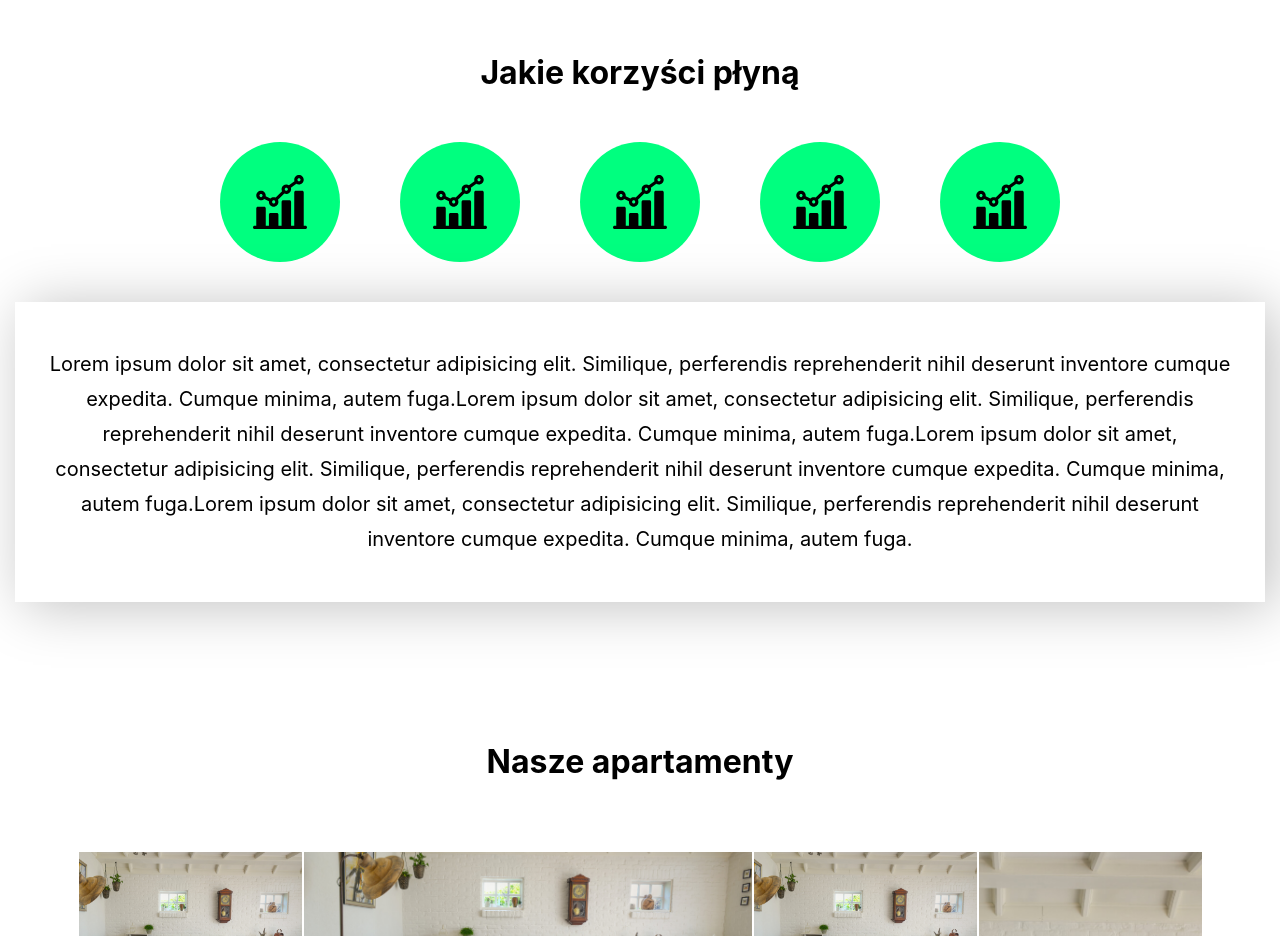
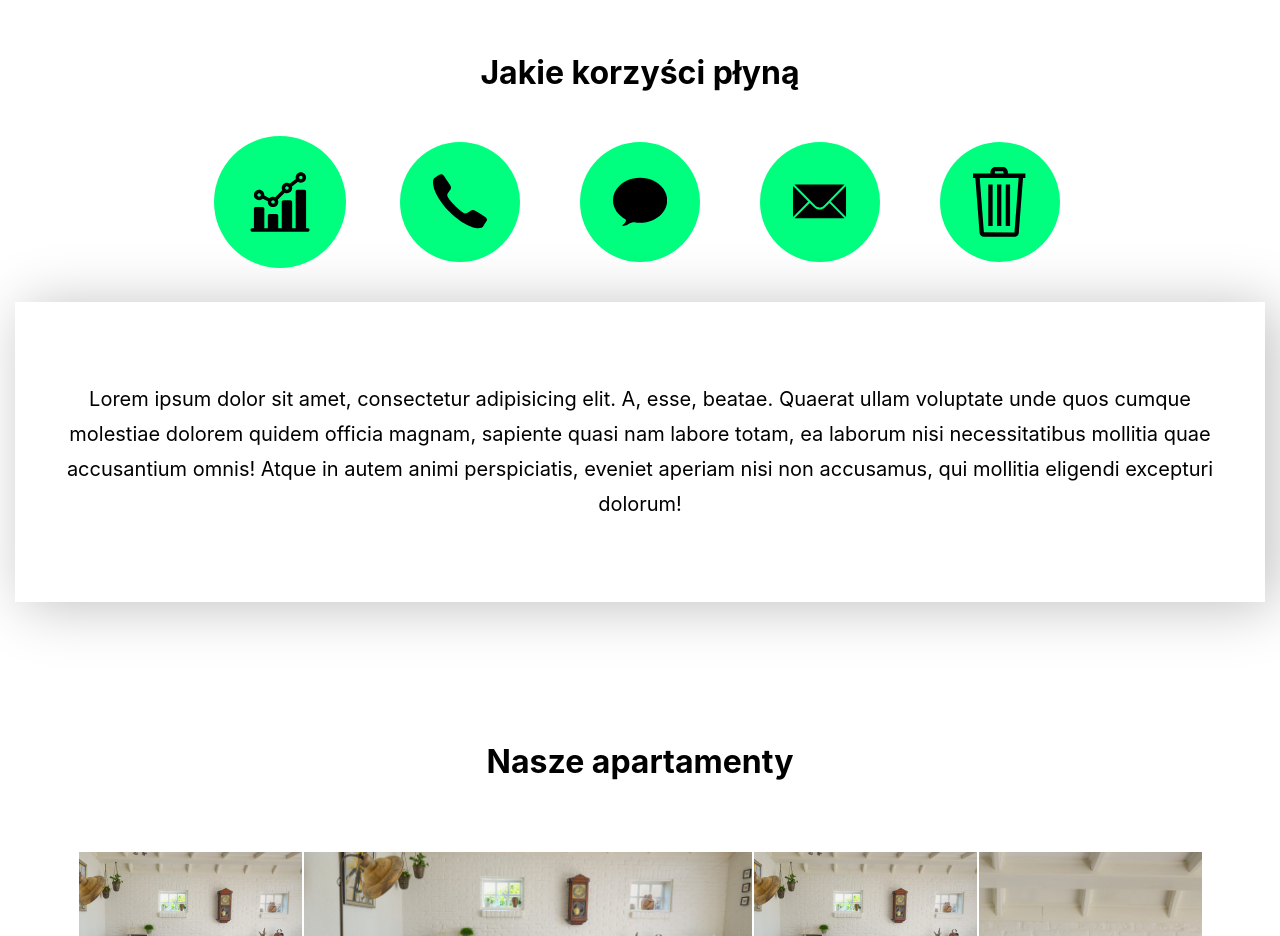
Before and after one commit to frodo33/extar-website, a React (Create React App) app: page / in a window 1280 px wide. Shown: the part 2100-3036 px from the top of the page. Built offline with nearby package versions, Linux system fonts and the light colour scheme.

Commit message:
rewrite title as component and actualize, made benefits mechanism

```diff
--- /dev/null
+++ b/src/components/SectionTitle.js
@@ -0,0 +1,18 @@
+import React from 'react';
+import styled from 'styled-components/macro';
+
+export const SectionTitle = ({ title, withTip }) => {
+	return (
+		<SectionTitleWrapper withTip={withTip} >{title}</SectionTitleWrapper>
+	)
+}
+const SectionTitleWrapper = styled.h1`
+	font-size: 2.4rem;
+	margin: 30px 0;
+	${ ({ withTip }) => withTip && 'margin: 50px 0 0 0' };
+	@media screen and (min-width: 768px) {
+		font-size: 3.2rem;
+		margin: 50px 0;
+		${ ({ withTip }) => withTip && 'margin: 50px 0 15px 0' };
+	}
+`;
--- a/src/components/sections/AboutUs.js
+++ b/src/components/sections/AboutUs.js
@@ -1,24 +1,16 @@
 import React from 'react';
 import styled from 'styled-components/macro';
 
+import { SectionTitle } from 'components/SectionTitle';
+
 import pic1 from 'assets/about_us/pic_1.jpg';
 import pic2 from 'assets/about_us/pic_2.jpg';
-
-const SectionTitle = styled.h1`
-	font-size: 2.4rem;
-	margin: 30px 0;
-	@media screen and (min-width: 768px) {
-		font-size: 3.2rem;
-		margin: 50px 0;
-	}
-`;
-
 
 export const AboutUs = () => {
 	return (
 		<AboutUsSection>
 			<div className="container">
-				<SectionTitle>Dlaczego my?</SectionTitle>
+				<SectionTitle title={'Dlaczego my?'} />
 				<ArticleWrapper>
 					<figure>
 						<ArticlePicture>
--- a/src/components/sections/Apartments.js
+++ b/src/components/sections/Apartments.js
@@ -1,23 +1,15 @@
 import React from 'react';
 import styled from 'styled-components/macro';
 
+import { SectionTitle } from 'components/SectionTitle';
+
 import banner from 'assets/header.jpg';
-
-const SectionTitle = styled.h1`
-	font-size: 2.4rem;
-	margin: 30px 0;
-	@media screen and (min-width: 768px) {
-		font-size: 3.2rem;
-		margin: 50px 0;
-	}
-`;
-
 
 export const Apartments = () => {
 	return (
 		<ApartmentsSection>
 			<div className="container">
-				<SectionTitle>Nasze apartamenty</SectionTitle>
+				<SectionTitle title={'Nasze apartamenty'} />
 				<Gallery>
 					<div className="pic pic1"><div className="bg"></div></div>
 					<div className="pic pic2"><div className="bg"></div></div>
--- a/src/components/sections/Benefits.js
+++ b/src/components/sections/Benefits.js
@@ -1,46 +1,73 @@
-import React from 'react';
+import React, { useState, useEffect } from 'react';
 import styled from 'styled-components/macro';
 
 import Icon from 'components/Icon';
+import { SectionTitle } from 'components/SectionTitle';
 
-const SectionTitle = styled.h1`
-	font-size: 2.4rem;
-	margin: 30px 0;
-	@media screen and (min-width: 768px) {
-		font-size: 3.2rem;
-		margin: 50px 0;
+const benefits = [
+	{
+		iconName: 'report',
+		text: 'Lorem ipsum dolor sit amet, consectetur adipisicing elit. A, esse, beatae. Quaerat ullam voluptate unde quos cumque molestiae dolorem quidem officia magnam, sapiente quasi nam labore totam, ea laborum nisi necessitatibus mollitia quae accusantium omnis! Atque in autem animi perspiciatis, eveniet aperiam nisi non accusamus, qui mollitia eligendi excepturi dolorum!',
+	},
+	{
+		iconName: 'phone',
+		text: 'Lorem ipsum dolor sit amet, consectetur adipisicing elit. A, esse, beatae. Quaerat ullam voluptate unde quos cum labore totam, ea laborum nisi necessitatibus mollitia quae accusantium omnis! Atque in autem animi perspiciatis, eveniet aperiam nisi non accusamus, qui mollitia eligendi excepturi dolorum!',
+	},
+	{
+		iconName: 'message',
+		text: 'Lorem ipsum dolor sit amet, consectetur adipisicing elit. A, esse, beatae.  nisi necessitatibus mollitia quae accusantium omnis! Atque in autem animi perspiciatis, eveniet aperiam nisi non accusamus, qui mollitia eligendi excepturi dolorum!',
+	},
+	{
+		iconName: 'envelope',
+		text: 'Lorem ipsum dolor sit amet, consectetur adipisicing elit. A, esse, beatae. , eveniet aperiam nisi non accusamus, qui mollitia eligendi excepturi dolorum!',
+	},
+	{
+		iconName: 'trash',
+		text: 'eveniet aperiam nisi non accusamus, qui mollitia eligendi excepturi dolorum!',
 	}
-`;
-
+]
 
 export const Benefits = () => {
+	const staticIcons = benefits.map( (el, i) => {
+		return (i === 0)
+		? <IconBox active={true} key={i} onMouseEnter={ (event) => handleHover(event, i) } > <Icon name={el.iconName} /> </IconBox>
+		: <IconBox key={i} onMouseEnter={ (event) => handleHover(event, i) } > <Icon name={el.iconName} /> </IconBox>
+	});
+	const staticTexts = benefits.map( (el, i) => {
+		return (i === 0)
+			? <Description active={true} key={i}>{el.text}</Description>
+			: <Description key={i}>{el.text}</Description>
+	});
+
+	const [icons, setIcons] = useState(staticIcons);
+	const [texts, setTexts] = useState(staticTexts);
+
+	const handleHover = (e, ind) => {
+		e.preventDefault();
+
+		const currentIcons = benefits.map( (el, i) => {
+			return (i === ind)
+				? <IconBox key={i} active={true} onMouseEnter={ (event) => handleHover(event, i) } > <Icon name={el.iconName} /> </IconBox>
+				: <IconBox key={i} onMouseEnter={ (event) => handleHover(event, i) } > <Icon name={el.iconName} /> </IconBox>
+		});
+		const currentTexts = benefits.map( (el, i) => {
+			return (i === ind)
+				? <Description active={true} key={i}>{el.text}</Description>
+				: <Description key={i}>{el.text}</Description>
+		});
+
+		setIcons(currentIcons);
+		setTexts(currentTexts);
+	}
 	return (
 		<BenefitsSection>
 			<div className="container">
-				<SectionTitle>Jakie korzyści płyną</SectionTitle>
+				<SectionTitle title={'Jakie korzyści płyną'} />
 				<IconsWrapper>
-					<IconBox>
-						<Icon name='report' />
-					</IconBox>
-					<IconBox>
-						<Icon name='report' />
-					</IconBox>
-					<IconBox>
-						<Icon name='report' />
-					</IconBox>
-					<IconBox>
-						<Icon name='report' />
-					</IconBox>
-					<IconBox>
-						<Icon name='report' />
-					</IconBox>
+					{icons}
 				</IconsWrapper>
 				<DescWrapper>
-					<Description>Lorem ipsum dolor sit amet, consectetur adipisicing elit. Similique, perferendis reprehenderit nihil deserunt inventore cumque expedita. Cumque minima, autem fuga.Lorem ipsum dolor sit amet, consectetur adipisicing elit. Similique, perferendis reprehenderit nihil deserunt inventore cumque expedita. Cumque minima, autem fuga.Lorem ipsum dolor sit amet, consectetur adipisicing elit. Similique, perferendis reprehenderit nihil deserunt inventore cumque expedita. Cumque minima, autem fuga.Lorem ipsum dolor sit amet, consectetur adipisicing elit. Similique, perferendis reprehenderit nihil deserunt inventore cumque expedita. Cumque minima, autem fuga.</Description>
-					<Description>Lorem ipsum dolor sit amet, consectetur adipisicing elit. Similique, perferendis reprehenderit nihil deserunt inventore cumque expedita. Cumque minima, autem fuga.Lorem ipsum dolor sit amet, consectetur adipisicing elit. Similique, perferendis reprehenderit nihil deserunt inventore cumque expedita. Cumque minima, autem fuga.Lorem ipsum dolor sit amet, consectetur adipisicing elit. Similique, perferendis reprehenderit nihil deserunt inventore cumque expedita. Cumque minima, autem fuga.Lorem ipsum dolor sit amet, consectetur adipisicing elit. Similique, perferendis reprehenderit nihil deserunt inventore cumque expedita. Cumque minima, autem fuga.</Description>
-					<Description>Lorem ipsum dolor sit amet, consectetur adipisicing elit. Similique, perferendis reprehenderit nihil deserunt inventore cumque expedita. Cumque minima, autem fuga.Lorem ipsum dolor sit amet, consectetur adipisicing elit. Similique, perferendis reprehenderit nihil deserunt inventore cumque expedita. Cumque minima, autem fuga.Lorem ipsum dolor sit amet, consectetur adipisicing elit. Similique, perferendis reprehenderit nihil deserunt inventore cumque expedita. Cumque minima, autem fuga.Lorem ipsum dolor sit amet, consectetur adipisicing elit. Similique, perferendis reprehenderit nihil deserunt inventore cumque expedita. Cumque minima, autem fuga.</Description>
-					<Description>Lorem ipsum dolor sit amet, consectetur adipisicing elit. Similique, perferendis reprehenderit nihil deserunt inventore cumque expedita. Cumque minima, autem fuga.Lorem ipsum dolor sit amet, consectetur adipisicing elit. Similique, perferendis reprehenderit nihil deserunt inventore cumque expedita. Cumque minima, autem fuga.Lorem ipsum dolor sit amet, consectetur adipisicing elit. Similique, perferendis reprehenderit nihil deserunt inventore cumque expedita. Cumque minima, autem fuga.Lorem ipsum dolor sit amet, consectetur adipisicing elit. Similique, perferendis reprehenderit nihil deserunt inventore cumque expedita. Cumque minima, autem fuga.</Description>
-					<Description>Lorem ipsum dolor sit amet, consectetur adipisicing elit. Similique, perferendis reprehenderit nihil deserunt inventore cumque expedita. Cumque minima, autem fuga.Lorem ipsum dolor sit amet, consectetur adipisicing elit. Similique, perferendis reprehenderit nihil deserunt inventore cumque expedita. Cumque minima, autem fuga.Lorem ipsum dolor sit amet, consectetur adipisicing elit. Similique, perferendis reprehenderit nihil deserunt inventore cumque expedita. Cumque minima, autem fuga.Lorem ipsum dolor sit amet, consectetur adipisicing elit. Similique, perferendis reprehenderit nihil deserunt inventore cumque expedita. Cumque minima, autem fuga.</Description>
+					{texts}
 				</DescWrapper>
 			</div>
 		</BenefitsSection>
@@ -85,9 +112,10 @@ const IconBox = styled.div`
 		width: 120px;
 		height: 120px;
 		margin: 0px 30px;
-		&:hover {
-			transform: scale(1.1);
-		}
+		${ ({ active }) => active && 'transform: scale(1.1);' }
+		// &:hover {
+		// 	transform: scale(1.1);
+		// }
 	}
 `;
 
@@ -117,9 +145,8 @@ const Description = styled.p`
 	font-size: 1.2rem;
 	padding: 15px 10px;
 	opacity: 0;
-	&:first-child {
-		${visibleDescription}
-	}
+	${ ({ active }) => active && visibleDescription }
+
 	@media screen and (min-width: 768px) {
 		font-size: 1.6rem;
 		padding: 15px 30px;
--- a/src/components/sections/Contact.js
+++ b/src/components/sections/Contact.js
@@ -1,21 +1,14 @@
 import React from 'react';
 import styled from 'styled-components/macro';
 
-const SectionTitle = styled.h1`
-	font-size: 2.4rem;
-	margin: 30px 0;
-	@media screen and (min-width: 768px) {
-		font-size: 3.2rem;
-		margin: 50px 0;
-	}
-`;
+import { SectionTitle } from 'components/SectionTitle';
 
 
 export const Contact = () => {
 	return (
 		<ContactSection>
 			<div className="container">
-				<SectionTitleWithTip>Masz pytania?</SectionTitleWithTip>
+				<SectionTitle title={'Masz pytania?'} withTip={true} />
 				<ContactTip>Skontaktuj się z nami lub zostaw kontakt</ContactTip>
 				<ContactWrapper>
 					<Form>
@@ -54,12 +47,6 @@ const ContactSection = styled.section`
 	}
 `;
 
-const SectionTitleWithTip = styled(SectionTitle)`
-	margin: 50px 0 0 0;
-	@media screen and (min-width: 768px) {
-		margin: 50px 0 15px 0;
-	}
-`;
 const ContactTip = styled.p`
 	font-size: 1.2rem;
 	max-width: 150px;
--- a/src/components/sections/ContactDescription.js
+++ b/src/components/sections/ContactDescription.js
@@ -23,9 +23,9 @@ export const ContactDescription = () => {
 
 const ContactDescriptionWrapper = styled.div`
 	width: 100%;
-	margin-top: 70px;
+	margin-top: 100px;
 	@media screen and (min-width: 768px) {
-		margin: 50px 0;
+		margin: 100px 0;
 	}
 	.container {
 		display: flex;
```
